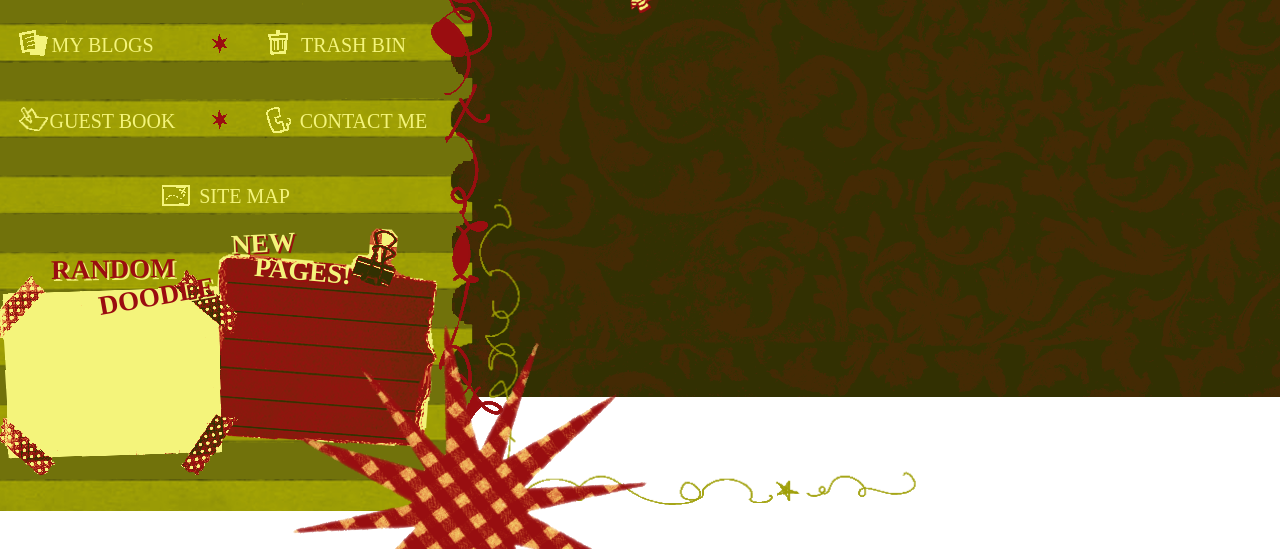
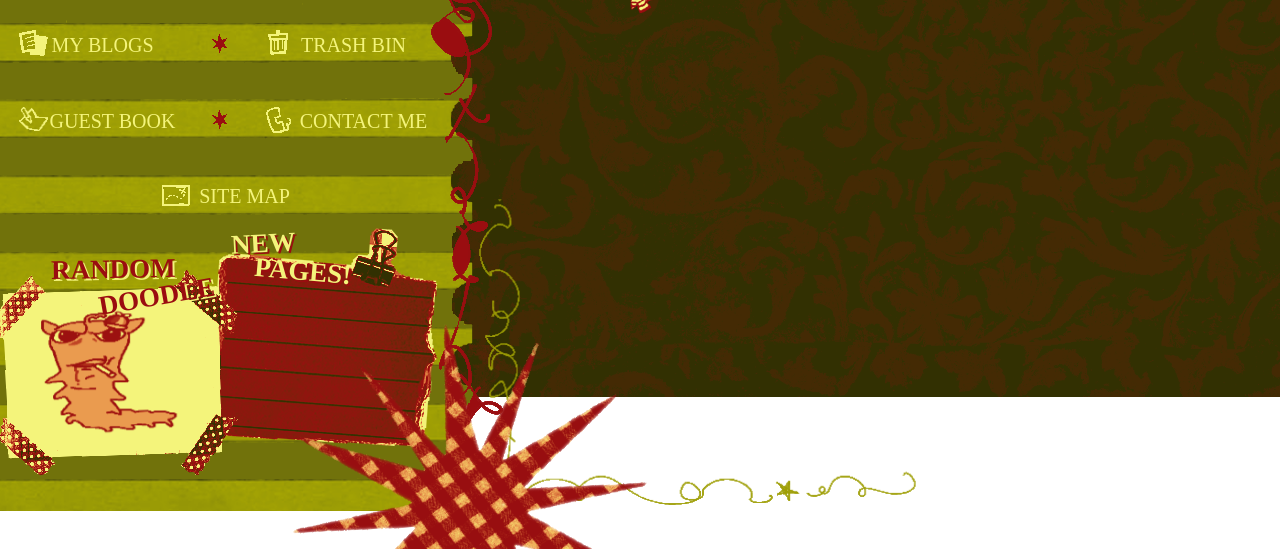
Before and after one commit to vvee33vv/ve113v_webpage, a plain HTML site: page index.html in a window 1280 px wide. Shown: the part 403-952 px from the top of the page. Drawn offline with Linux system fonts and the light colour scheme.

Commit message:
bdfgvngvx

```diff
--- a/index.html
+++ b/index.html
@@ -278,7 +278,20 @@
 <h1 id="Heading7">你好呀，我的名字是VE113V</h1></div>
 
 
-<div style="z-index:40">
+<!-- 随机图片 -->
+<div id="Html7" style="position:absolute;left:20px;top:698px;width:186px;height:148px;z-index:40">
+<div id="random-bg" style="width:100%; height:100%; background-size:contain; background-position:center; background-repeat:no-repeat; margin:0; padding:0;"></div>
+<script>
+  var imgs = [
+    "images/thing0001.png",
+    "images/thing0002.png",
+    "images/thing0003.png",
+    "images/thing0004.png",
+    "images/thing0005.png"
+  ];
+  document.getElementById('random-bg').style.backgroundImage = "url('" + imgs[Math.floor(Math.random() * imgs.length)] + "')";
+</script></div>
+<div style="z-index:41">
 <script>
 var disabled_message = "";
 document.oncontextmenu = function()
```
Also changed, not shown: images/thing0001.png (added), images/thing0002.png (added), images/thing0003.png (added), images/thing0004.png (added), images/thing0005.png (added).
